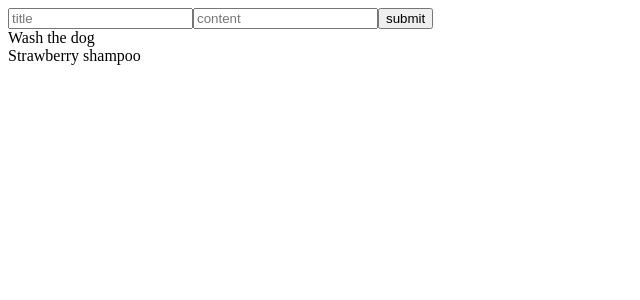
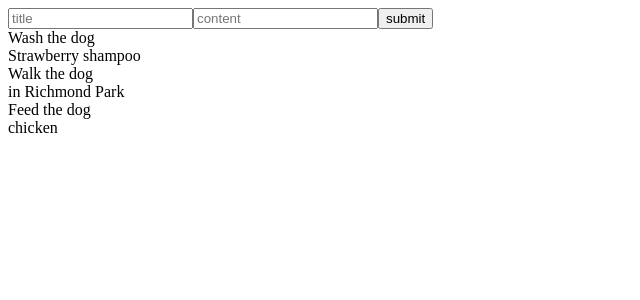
Before and after one commit to raphaella-rose/mern-todo-list, a React (Create React App) app in the folder frontend/: page / in a window 1280 px wide. Shown: the top 300 px of the page, without its empty margins (0-640 px from the left). Built offline with nearby package versions, Linux system fonts and the light colour scheme.

Commit message:
created TodoList component that renders Todo

```diff
--- a/frontend/src/App.js
+++ b/frontend/src/App.js
@@ -1,9 +1,21 @@
-import Todo from "./Todo";
+import TodoList from "./TodoList";
 
-const dummyTodo = {
-  title: "Wash the dog",
-  content: "Strawberry shampoo"
-}
+const dummyTodos = [
+  {
+    title: "Wash the dog",
+    content: "Strawberry shampoo"
+  },
+  {
+    title: "Walk the dog",
+    content: "in Richmond Park"
+  },
+  {
+    title: "Feed the dog",
+    content: "chicken"
+  },
+]
+
+
 
 function App() {
   return (
@@ -13,7 +25,7 @@ function App() {
         <input type="text" value="" placeholder="content" name="content" />
         <input type="submit" value="submit" />
       </form>
-      <Todo todo={dummyTodo} />
+      <TodoList todos={dummyTodos} />
     </div>
   );
 }
--- /dev/null
+++ b/frontend/src/TodoList.js
@@ -0,0 +1,12 @@
+import React from 'react';
+import Todo from './Todo';
+
+const TodoList = ({ todos }) => {
+  return todos.map((todo) => {
+    return (
+      <Todo todo={todo} />
+    );
+  })
+};
+
+export default TodoList;
```
